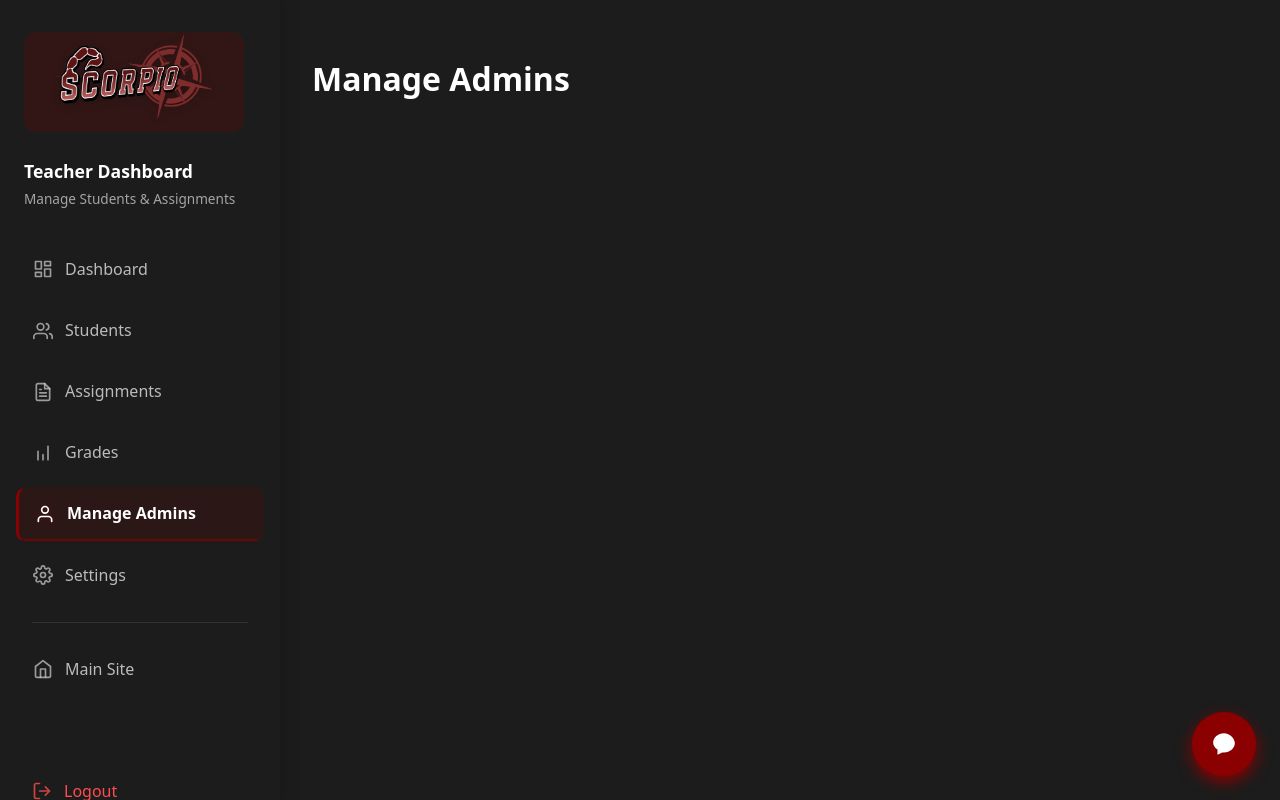
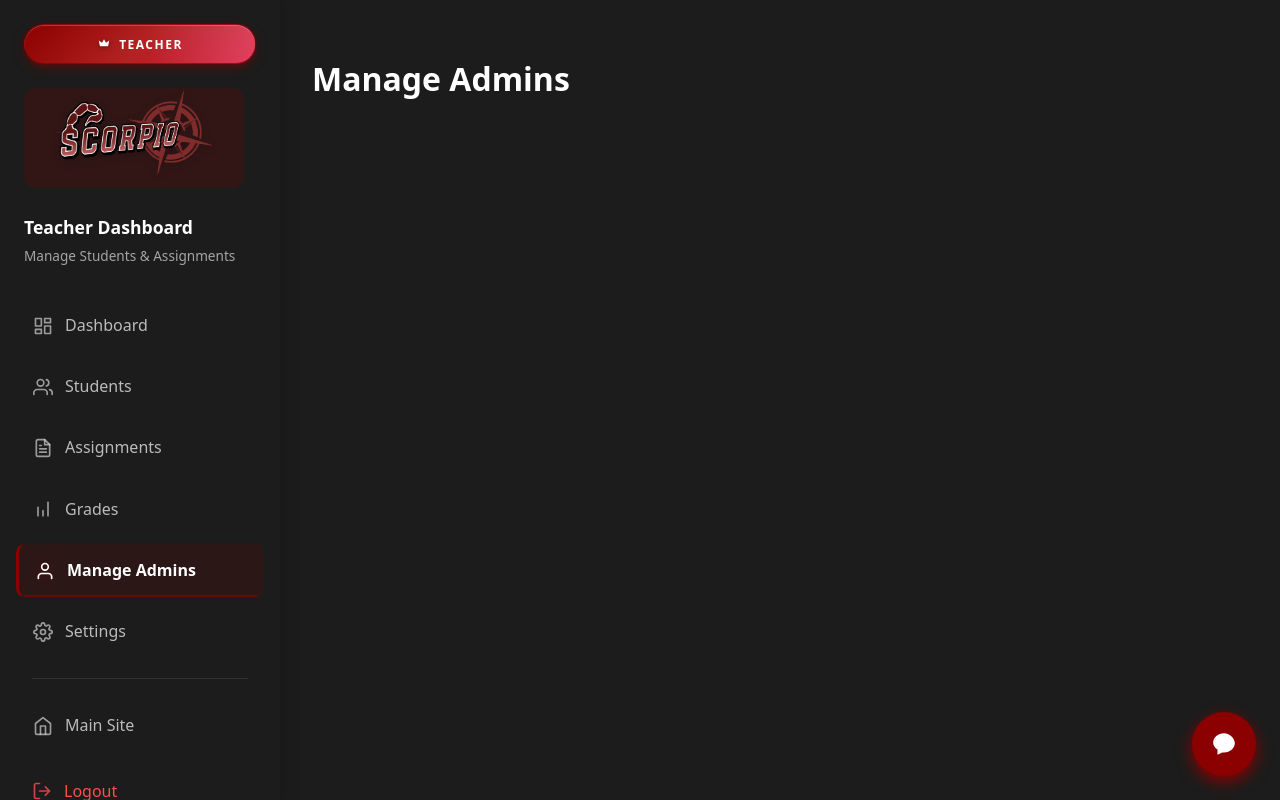
Before and after one commit to RushilMahadevu/scorpio, an Astro site: page /admin/admins in a window 1280 px wide. Built offline with nearby package versions, Linux system fonts and the light colour scheme; Astro itself is replaced by a stand-in of ours.

Commit message:
Add admin badge with crown icon to sidebar for teacher identification

```diff
--- a/src/components/AdminSidebar.astro
+++ b/src/components/AdminSidebar.astro
@@ -12,6 +12,13 @@ const { selectedItem } = Astro.props;
   class="sidebar admin-sidebar w-nav"
 >
   <div class="nav-content">
+    <div class="admin-badge">
+      <svg xmlns="http://www.w3.org/2000/svg" width="14" height="14" viewBox="0 0 24 24" fill="currentColor" stroke="none" class="crown-icon">
+        <path d="M5 16L3 6l5.5 4L12 4l3.5 6L21 6l-2 10H5z"/>
+      </svg>
+      <span>TEACHER</span>
+    </div>
+
     <a href="/admin/dashboard" class="w-nav-brand" aria-label="teacher dashboard">
       <div class="niv-data">
         <div class="admin-logo">
@@ -227,6 +234,48 @@ const { selectedItem } = Astro.props;
     padding: 1.5rem 0;
   }
 
+  .admin-badge {
+    display: flex;
+    align-items: center;
+    justify-content: center;
+    gap: 0.5rem;
+    background: linear-gradient(135deg, #8B0000 0%, #B22222 50%, #DC143C 100%);
+    color: white;
+    padding: 0.6rem 1.2rem;
+    margin: 0 1.5rem 1rem;
+    border-radius: 25px;
+    font-size: 0.75rem;
+    font-weight: 800;
+    letter-spacing: 1.5px;
+    text-transform: uppercase;
+    box-shadow: 0 4px 12px rgba(139, 0, 0, 0.4),
+                0 2px 4px rgba(139, 0, 0, 0.3),
+                inset 0 1px 0 rgba(255, 255, 255, 0.2);
+    border: 1px solid rgba(139, 0, 0, 0.6);
+    position: relative;
+    overflow: hidden;
+  }
+
+  .admin-badge::before {
+    content: '';
+    position: absolute;
+    top: 0;
+    left: -100%;
+    width: 100%;
+    height: 100%;
+    background: linear-gradient(90deg, transparent, rgba(255, 255, 255, 0.2), transparent);
+    animation: shimmer 3s ease-in-out infinite;
+  }
+
+  @keyframes shimmer {
+    0% { left: -100%; }
+    100% { left: 100%; }
+  }
+
+  .crown-icon {
+    filter: drop-shadow(0 1px 2px rgba(0, 0, 0, 0.4));
+  }
+
   .w-nav-brand {
     text-decoration: none;
     padding: 0.5rem 1.5rem 1.5rem;
```
